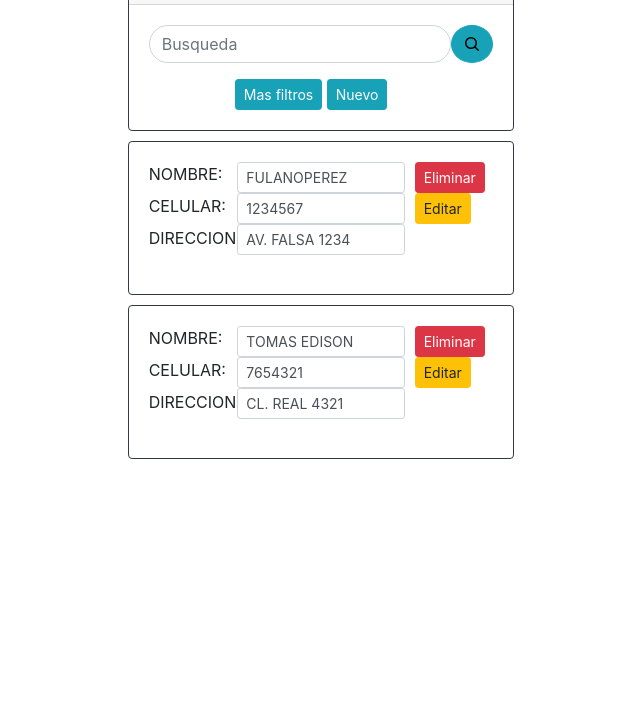
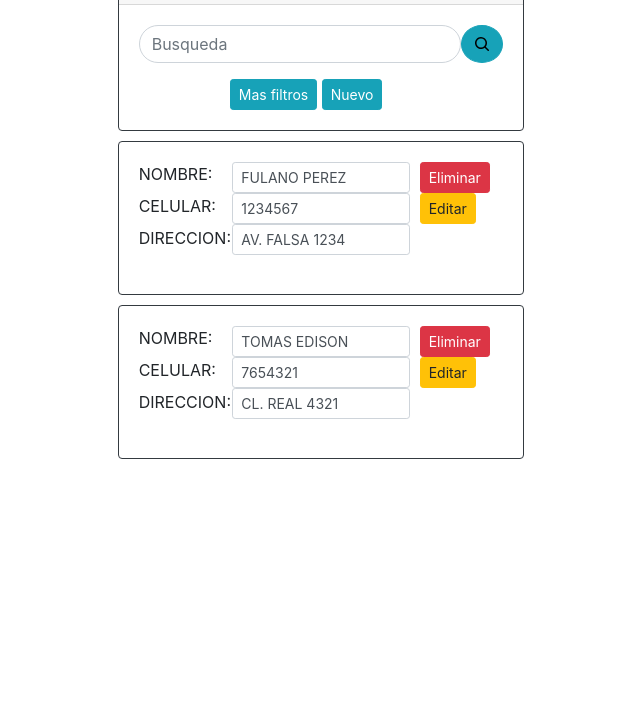
Before and after one commit to SantiagoFor/ContactDinamic, a plain HTML site: page index.html in a window 1280 px wide. Shown: the part 87-800 px from the top of the page, without its empty margins (319-959 px from the left). Drawn offline with nearby package versions, Linux system fonts and the light colour scheme.

Commit message:
cards margin mod

```diff
--- a/Datos.js
+++ b/Datos.js
@@ -1,4 +1,4 @@
 var dato1 = { 'celular': '1234567', 'direccion': 'AV. FALSA 1234'};
         var dato2 = { 'celular': '7654321', 'direccion': 'CL. REAL 4321'};
-        localStorage.setItem("FULANOPEREZ", JSON.stringify(dato1));
+        localStorage.setItem("FULANO PEREZ", JSON.stringify(dato1));
         localStorage.setItem("TOMAS EDISON", JSON.stringify(dato2));
--- a/index.html
+++ b/index.html
@@ -12,7 +12,7 @@
     <div class="row">
     <div class="offset-md-4 col-md-4">
 
-        <div class="card border-dark mb-12" style="margin: 20px 10px 10px 10px;" >
+        <div class="card border-dark mb-12" style="margin-top: 20px;" >
             <div class="card-header">
                 <h2>Contactos</h2>
                 </div>
--- a/localStorage.js
+++ b/localStorage.js
@@ -1,7 +1,7 @@
     window.onload= cargaDatos();
     function nuevo(){
         let formulario=`
-        <div class="card border-dark mb-12" style="margin: 10px 10px 10px 10px;">
+        <div class="card border-dark mb-12" style="margin-top: 10px">
             <div class="card-body">
                 <form>
                     <div class="form-row">
@@ -88,7 +88,7 @@
                 let datos = localStorage.getItem(key);
                 datos = JSON.parse(datos);
                 elementos += `
-                <div class="card border-dark mb-12" style="margin: 10px 10px 10px 10px;">
+                <div class="card border-dark mb-12" style="margin-top: 10px">
                     <div class="card-body">
                         <form>
                             <div class="form-row">
@@ -132,7 +132,7 @@
                         resultados=1;
                         console.log("Encontrado");
                         elementos += `
-                        <div class="card border-dark mb-12" style="margin: 10px 10px 10px 10px;">
+                        <div class="card border-dark mb-12" style="margin-top: 10px">
                             <div class="card-body">
                                 <form>
                                     <div class="form-row">
```
